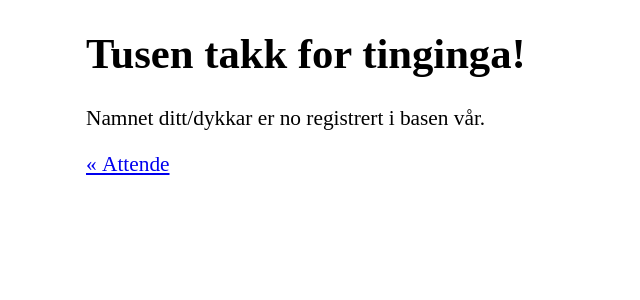
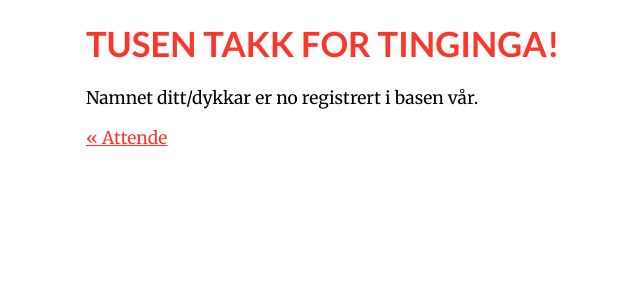
Before and after one commit to Velmont/tabulagratulatoria, a Django app: template tg/ui/templates/ui/takk.html in a window 1280 px wide. Shown: the top 300 px of the page, without its empty margins (234-874 px from the left). Run offline with Django 3.2, Linux system fonts and the light colour scheme; the template is opened without the code that fills it, so the values that code supplies are empty; parts of the project's set-up code (start-up, migrations or seed data) failed here and were passed over; some web fonts are replaced.

Commit message:
Få sida til å sjå litt meir ut som Samlaget

```diff
--- a/tg/templates/base.html
+++ b/tg/templates/base.html
@@ -2,10 +2,11 @@
 <meta charset=utf-8>
 <title>{{ page_title|default:"Nynorsk litteraturhistorie" }}</title>
 <meta name=viewport content="width=500">
+<link rel=stylesheet href="https://fonts.googleapis.com/css?family=.|Lato:light,normal,bold|Lato:light,normal,bold|Lato:light,normal,bold|Merriweather:light,normal,bold">
 
 <style>
 body, input, textarea {
-  font: 16pt 'Source Sans Pro';
+  font: 13pt Merriweather;
 }
 #wrap {
   margin: 0 auto;
@@ -20,3 +21,29 @@ body, input, textarea {
     Nothing here
   {% endblock %}
 </div>
+<style>
+/* Samlaget-fiks */
+h1, input[type=submit] {
+  font-family: Lato;
+  text-transform: uppercase;
+  color: #f9372b;
+}
+input {
+  font-family: Lato;
+}
+.f-full_address textarea {
+    height: 4em;
+}
+a {
+  color: #f9372b;
+}
+input[type=submit] {
+  background: #ee4035;
+  border-radius: 4px;
+  border: 0;
+  box-shadow: inset 0 -3px rgba(0,0,0,0.1);
+  color: white;
+  padding: 15px 50px;
+  text-align: center;
+}
+</style>
```
